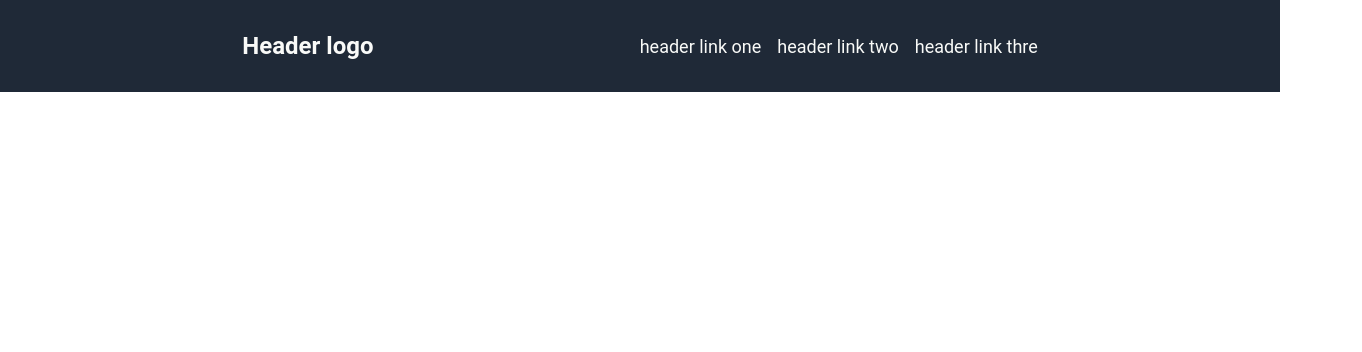
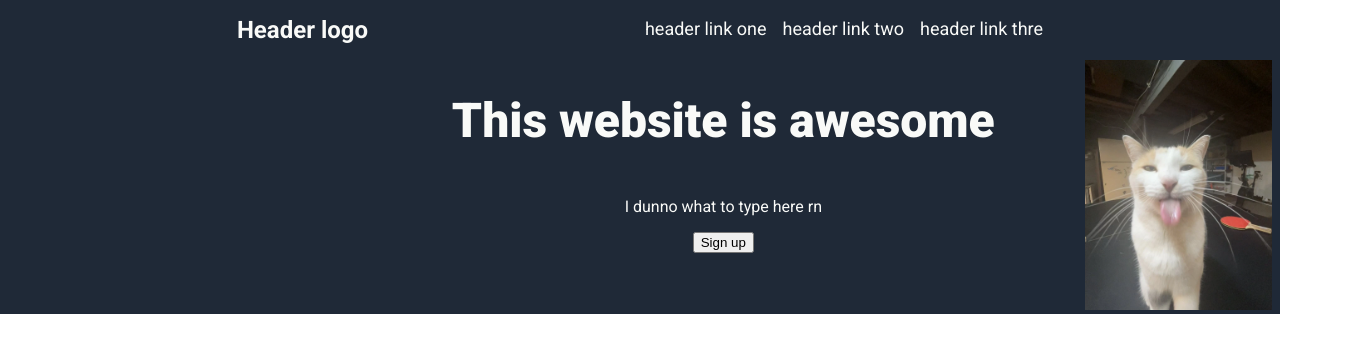
Before and after one commit to Hexcha/odin-landing-page, a plain HTML site: page index.html in a window 1280 px wide. Shown: the whole page, 1362 px wide, since content can reach past the window. Drawn offline with Linux system fonts and the light colour scheme.

Commit message:
tried to add the 2nd row but messed up

```diff
--- a/index.html
+++ b/index.html
@@ -8,6 +8,7 @@
 </head>
 <body>
     <div class="header">
+        <div class="first-row">
             <h1 id="logo">Header logo</h1>
             <div class="links">
                 <ul>
@@ -17,6 +18,15 @@
                 </ul>
             </div>
         </div>
+        <div class="second-row">
+            <div class="text">
+                <h1 id="hero-text">This website is awesome</h1>
+                <p>I dunno what to type here rn</p>
+                <button>Sign up</button>
+            </div>
+            <div id="silly-cat-image"><img src="images/silly-cat.png" alt="what a silyy cat :P"></div>
+        </div>
+    </div>
 
 </body>
 </html>
--- a/style.css
+++ b/style.css
@@ -1,27 +1,47 @@
-
+@import url("https://fonts.googleapis.com/css2?family=Roboto:ital,wght@0,100..900;1,100..900&display=swap");
 body{
     margin: 0;
     padding: 0;
     display: flex;
     flex-direction: column;
-    font-family: 'Roboto';
+    font-family: 'Roboto',sans-serif;
 }
 .header{
     margin: 0;
-    padding: 16px;
-    color: white;
+    color: #F9FAF8;
     background-color: #1F2937;
     display: flex;
+    flex-direction: column;
+    margin-bottom: 64px;
+}
+.first-row, .second-row{
+    display: flex;
+    flex-direction: row;
     justify-content: space-evenly;
+}
+.second-row{
+    width: 1000px;
+    margin-left: 362px;
+}
+.text{
+    display: flex;
+    flex-direction: column;
     align-items: center;
 }
+button{
+    flex-grow: 0;
+}
+
+
 #logo{
     font-size: 24px;
     color: #F9FAF8;
+
 }
 .links{
     font-size:18px;
     color: #F9FAF8;
+
 }
 ul{
     display: flex;
@@ -32,3 +52,12 @@ ul{
 a{
     text-decoration: none;
 }
+#hero-text{
+    font-weight: 900;
+    font-size: 48px;
+
+}
+img{
+    max-width: 250px;
+    max-height: 250px;
+}
```
Lines whose indentation alone changed are shown as unchanged.
